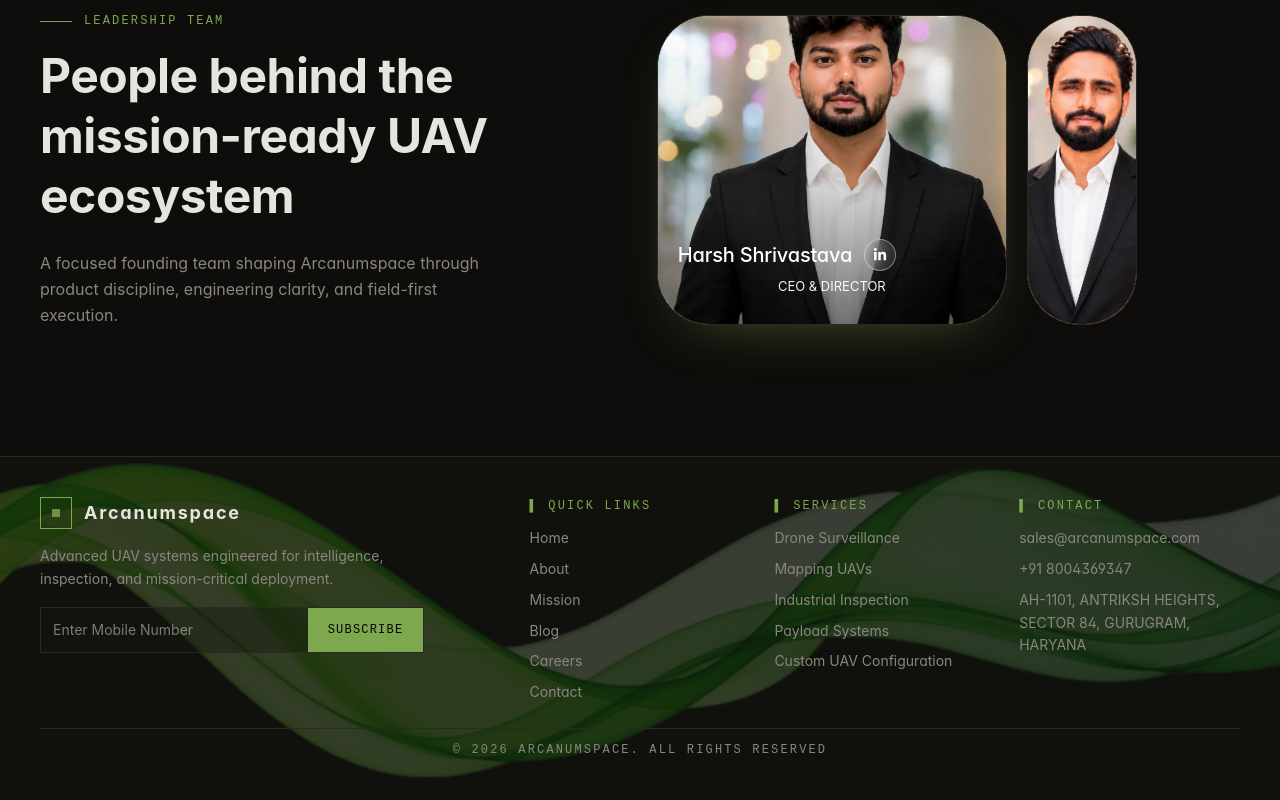
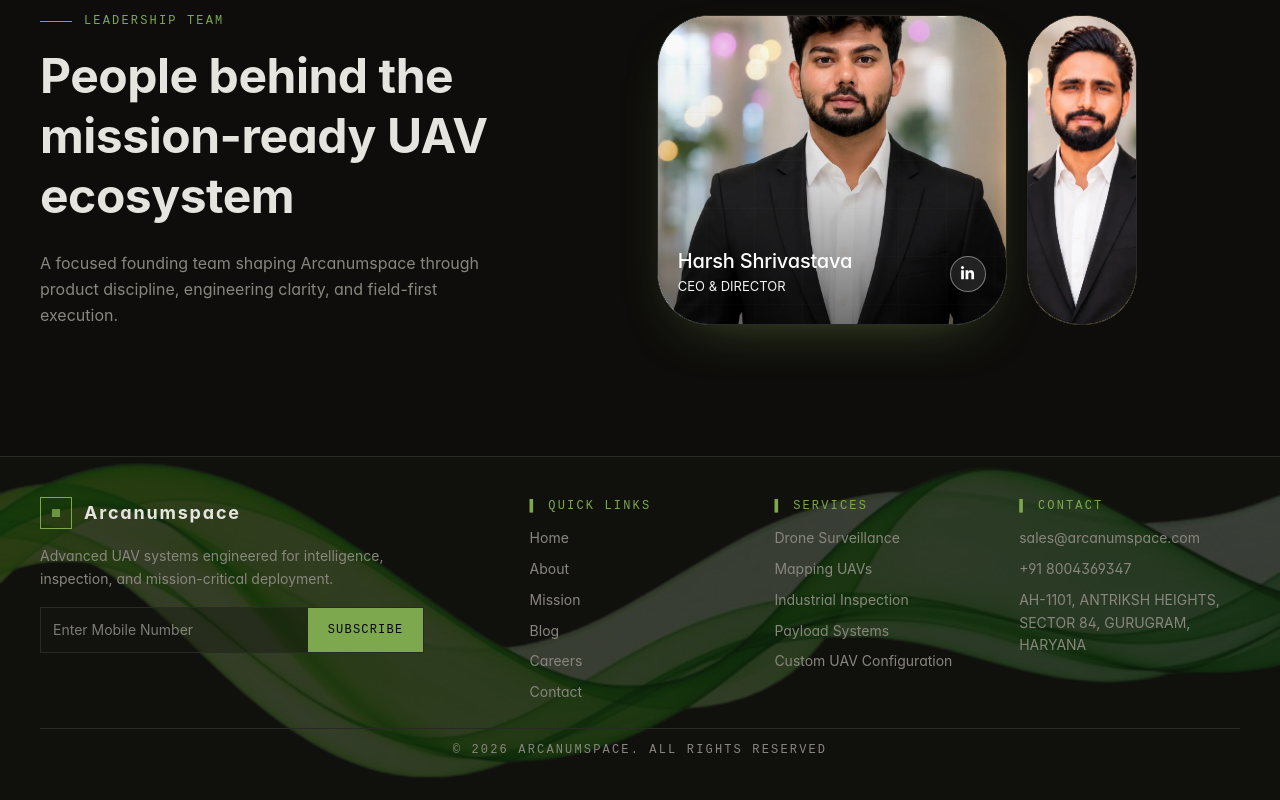
Before and after one commit to yogesaa8/drone, a React (Vite) app: page /about in a window 1280 px wide. Shown: the part 4126-4926 px from the top of the page. Built offline with nearby package versions, Linux system fonts and the light colour scheme.

Commit message:
about member v1

```diff
--- a/src/pages/AboutPage.jsx
+++ b/src/pages/AboutPage.jsx
@@ -374,6 +374,7 @@ const AboutPage = () => {
                       />
 
                       {/* Name / Role / LinkedIn */}
+                      {/* Name / Role / LinkedIn */}
                       <div
                         className={`
     absolute left-0 right-0 bottom-7 z-10 px-5 text-white
@@ -385,42 +386,55 @@ const AboutPage = () => {
     }
   `}
                       >
-                        {/* Mobile & Tablet — centered vertical layout (unchanged) */}
+                        {/* Mobile & Tablet */}
                         <div className="flex flex-col items-center text-center lg:hidden">
                           <h3 className="text-[20px] font-medium leading-none">
                             {member.name}
                           </h3>
+
                           <p className="mt-2 text-[13px] font-normal opacity-95">
                             {member.role}
                           </p>
+
                           <a
                             href={member.linkedin}
                             target="_blank"
                             rel="noopener noreferrer"
-                            className="mt-4 inline-flex items-center justify-center w-9 h-9 rounded-full border border-white/40 bg-white/10 backdrop-blur-sm hover:bg-white hover:text-black transition-all duration-300"
+                            className="
+        mt-4 inline-flex items-center justify-center
+        w-9 h-9 rounded-full
+        border border-white/40
+        bg-white/10 backdrop-blur-sm
+        hover:bg-white hover:text-black
+        transition-all duration-300
+      "
                           >
                             <FaLinkedinIn size={16} />
                           </a>
                         </div>
 
-                        {/* Desktop — name + LinkedIn icon on same line, role below */}
-                        <div className="hidden lg:block">
-                          <div className="flex items-center gap-3">
+                        {/* Desktop */}
+                        <div className="hidden lg:flex items-center justify-between gap-4">
+                          {/* Name + Role */}
+                          <div className="flex flex-col text-left">
                             <h3 className="text-[20px] font-medium leading-none">
                               {member.name}
                             </h3>
+
+                            <p className="mt-1.5 text-[13px] font-normal opacity-95">
+                              {member.role}
+                            </p>
+                          </div>
+
+                          {/* LinkedIn */}
                           <a
                             href={member.linkedin}
                             target="_blank"
                             rel="noopener noreferrer"
-                              className="inline-flex items-center justify-center w-8 h-8 rounded-full border border-white/40 bg-white/10 backdrop-blur-sm hover:bg-white hover:text-black transition-all duration-300 flex-shrink-0"
+                            className="inline-flex items-center justify-center w-9 h-9 rounded-full border border-white/40 bg-white/10 backdrop-blur-sm hover:bg-white hover:text-black transition-all duration-300 flex-shrink-0"
                           >
-                              <FaLinkedinIn size={14} />
+                            <FaLinkedinIn size={15} />
                           </a>
-                          </div>
-                          <p className="mt-1.5 text-[13px] font-normal opacity-95">
-                            {member.role}
-                          </p>
                         </div>
                       </div>
                     </button>
```
Lines whose indentation alone changed are shown as unchanged.
